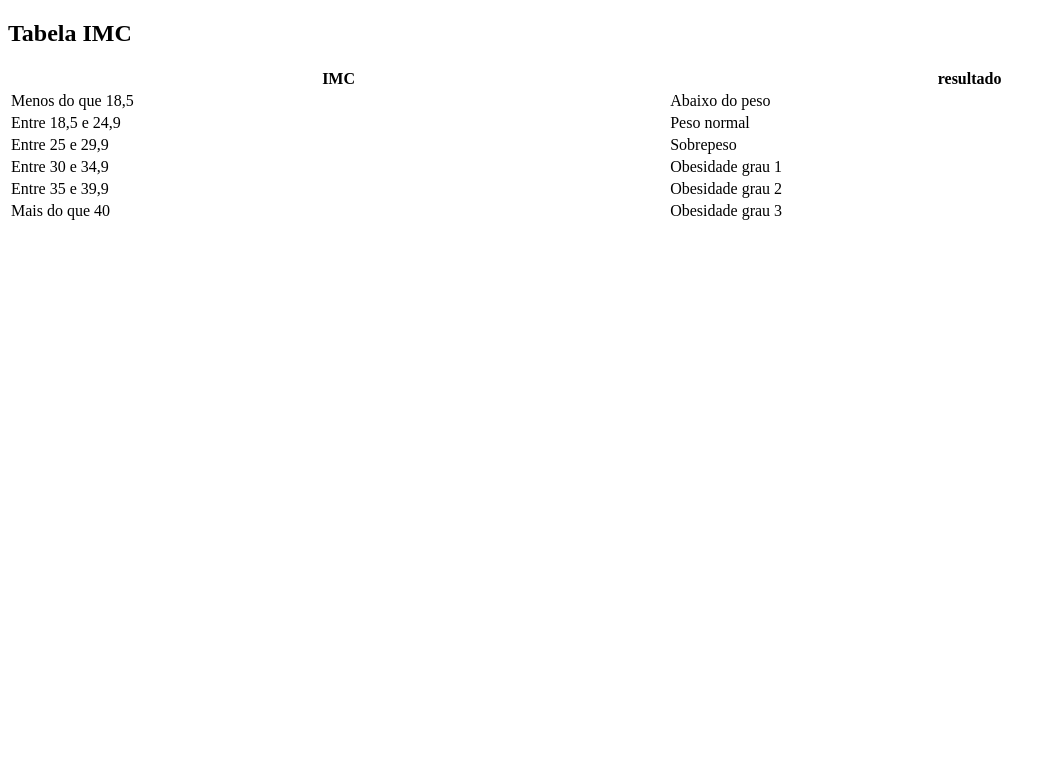
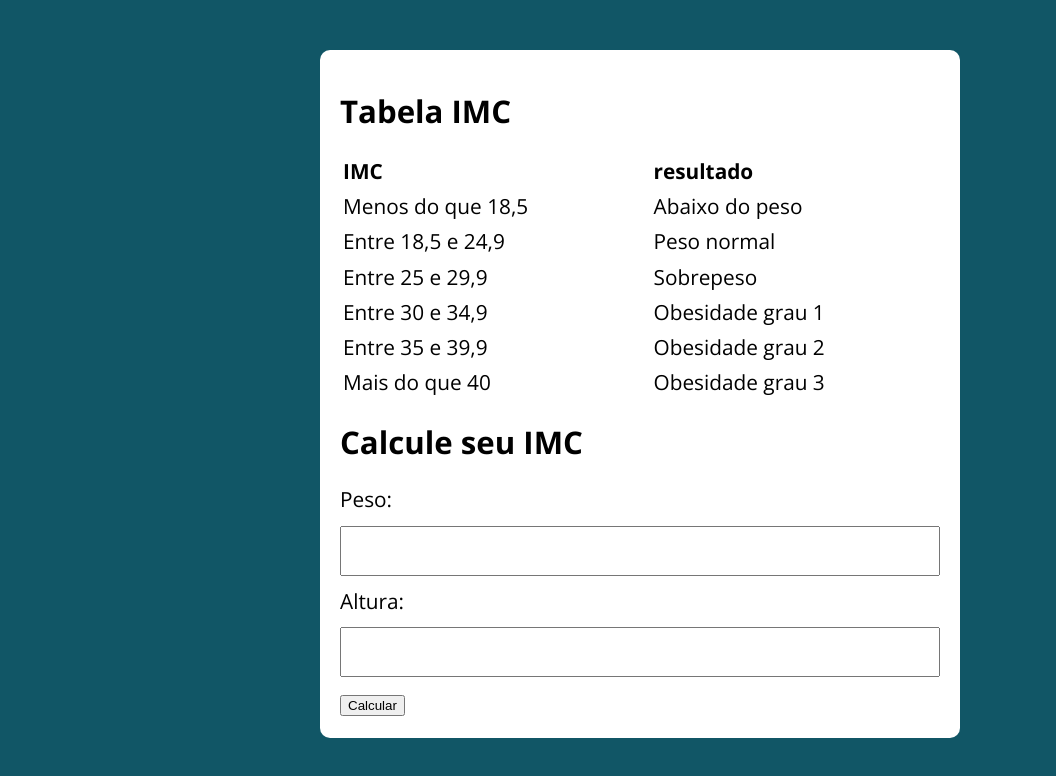
Before and after one commit to bartolomeusantos072/calculo-imc-versao1, a plain HTML site: page index.html in a window 1280 px wide. Shown: the whole page, without its empty margins (0-1056 px from the left). Drawn offline with nearby package versions, Linux system fonts and the light colour scheme.

Commit message:
reparar css

```diff
--- a/index.html
+++ b/index.html
@@ -4,8 +4,9 @@
     <meta charset="UTF-8">
     <meta name="viewport" content="width=device-width, initial-scale=1.0">
     <title>Calcular IMC</title>
-    <link rel="stylesheet" src="/assets/css/style.css">
+    <link rel="stylesheet" href="./assets/css/style.css">
 </head>
+
 <body>
     <section class="container">
         <h1>Tabela IMC</h1>
@@ -38,8 +39,18 @@
           <td>Obesidade grau 3</td>
         </tr>
       </table>
+      <h2>Calcule seu IMC</h2>
+      <form id="formIMC" method="get">
 
+        <label for="peso">Peso:</label>
+        <input type="number" id="peso" >
+
+        <label for="altura">Altura:</label>
+        <input type="text" id="altura" >
+        <button type="submit">Calcular</button>
+        <div id="resultado"></div>
+      </form>
     </section>
-    <script src="/assets/js/script.js"></script>
+    <script src="./assets/js/script.js"></script>
 </body>
 </html>
```
